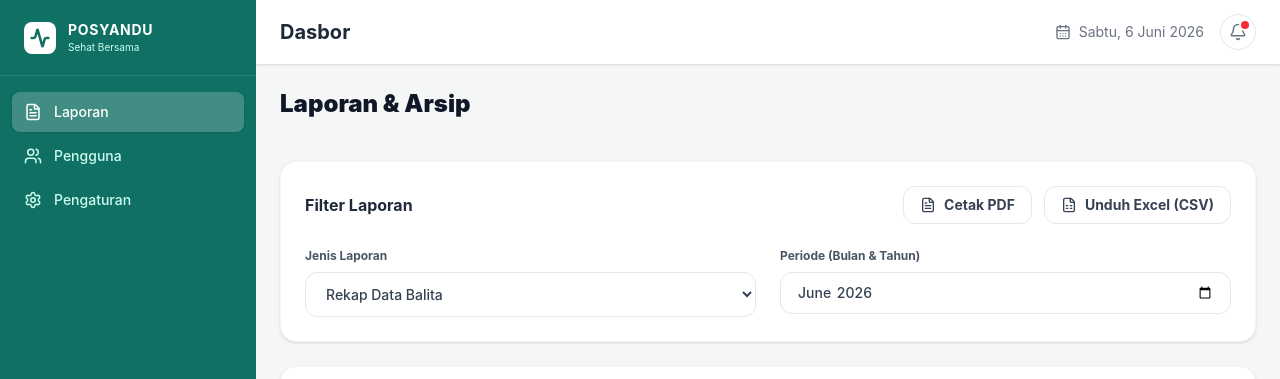
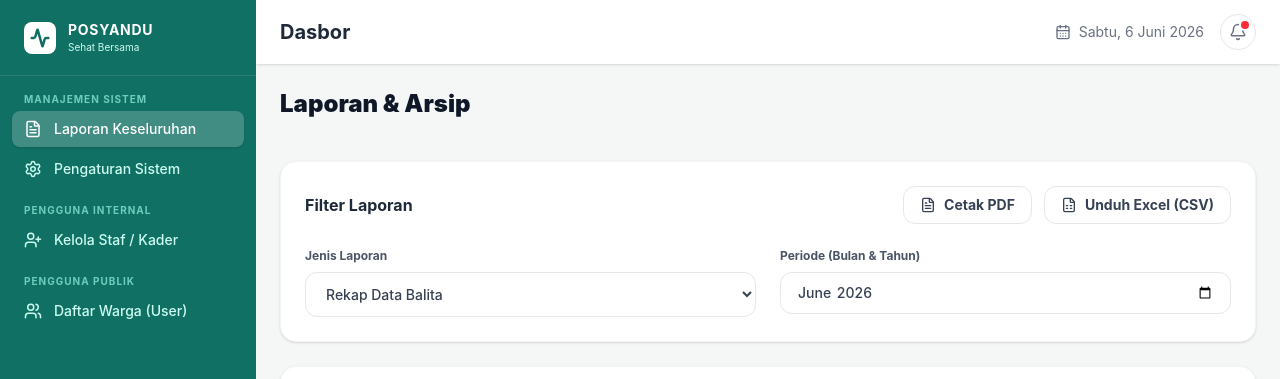
Before and after one commit to AchmadZackyGZ/posyanduNglabak, a SvelteKit app in the folder frontend/: page /dashboard/laporan in a window 1280 px wide. Shown: the top 379 px of the page. Built offline with nearby package versions, Linux system fonts and the light colour scheme; no server answers; sample sign-in values are in the browser's storage.

Commit message:
merubah tampilan dan men grouping untuk menampilkan seluruh pengguna untuk khusus pengguna internal atau pengguna public(users)

```diff
--- a/frontend/src/routes/dashboard/+layout.svelte
+++ b/frontend/src/routes/dashboard/+layout.svelte
@@ -3,7 +3,7 @@
 	import { onMount } from 'svelte';
 	import { goto } from '$app/navigation';
 	import { page } from '$app/stores';
-	// Impor semua ikon yang dibutuhkan untuk menu baru
+	// Tambahkan ikon Package untuk Inventaris dan UserPlus/Users untuk spesifik menu
 	import {
 		LayoutDashboard,
 		Baby,
@@ -13,16 +13,17 @@
 		CalendarDays,
 		FileText,
 		Users,
+		UserPlus,
 		Settings,
 		LogOut,
 		Menu,
-		Bell
+		Bell,
+		Package // Ikon untuk Inventaris
 	} from 'lucide-svelte';
 
 	import '../layout.css';
 	let { children } = $props();
 
-	// 1. Sesuaikan interface dengan format JSON dari Golang (huruf kecil)
 	let user = $state<{ nama_lengkap: string; role: string } | null>(null);
 	let isSidebarOpen = $state(false);
 
@@ -53,70 +54,67 @@
 	}
 
 	let currentPath = $derived($page.url.pathname);
+	let currentRole = $derived((user?.role || 'KADER').toUpperCase());
 
-	// DEFINISI MENU & HAK AKSES (RBAC) YANG SUDAH DISINKRONKAN DENGAN BACKEND
-	let menuItems = $derived([
+	// --- STRUKTUR MENU BARU BERBASIS KELOMPOK (GROUPING) ---
+	let menuGroups = $derived([
 		{
-			path: '/dashboard',
-			label: 'Beranda',
-			icon: LayoutDashboard,
-			roles: ['KADER', 'BIDAN'] // Admin tidak perlu lihat grafik harian
+			group: 'Utama',
+			roles: ['KADER', 'BIDAN'],
+			items: [
+				{ path: '/dashboard', label: 'Beranda', icon: LayoutDashboard },
+				{ path: '/dashboard/jadwal', label: 'Jadwal Kegiatan', icon: CalendarDays }
+			]
 		},
 		{
-			path: '/dashboard/balita',
-			label: 'Data Balita',
-			icon: Baby,
-			roles: ['KADER', 'BIDAN']
+			group: 'Data Pasien & Layanan',
+			roles: ['KADER', 'BIDAN'],
+			items: [
+				{ path: '/dashboard/balita', label: 'Data Balita', icon: Baby },
+				{ path: '/dashboard/ibu-hamil', label: 'Data Ibu Hamil', icon: HeartPulse },
+				{ path: '/dashboard/lansia', label: 'Data Lansia', icon: Activity },
+				{ path: '/dashboard/pemeriksaan', label: 'Pemeriksaan', icon: Stethoscope }
+			]
 		},
 		{
-			path: '/dashboard/ibu-hamil',
-			label: 'Data Ibu Hamil',
-			icon: HeartPulse,
-			roles: ['KADER', 'BIDAN']
+			group: 'Logistik',
+			roles: ['KADER', 'BIDAN'], // <--- FASE 2: HAK AKSES INVENTARIS
+			items: [{ path: '/dashboard/inventaris', label: 'Inventaris Obat', icon: Package }]
 		},
 		{
-			path: '/dashboard/lansia',
-			label: 'Data Lansia',
-			icon: Activity,
-			roles: ['KADER', 'BIDAN']
+			group: 'Manajemen Sistem',
+			roles: ['ADMIN'], // Khusus Admin
+			items: [
+				{ path: '/dashboard/laporan', label: 'Laporan Keseluruhan', icon: FileText }, // Admin lihat ini di atas
+				{ path: '/dashboard/pengaturan', label: 'Pengaturan Sistem', icon: Settings }
+			]
 		},
 		{
-			path: '/dashboard/pemeriksaan',
-			label: 'Pemeriksaan',
-			icon: Stethoscope,
-			roles: ['KADER', 'BIDAN']
+			group: 'Pengguna Internal',
+			roles: ['ADMIN'],
+			items: [
+				// Arahkan ke file +page.svelte yang sudah kita buat sebelumnya
+				{ path: '/dashboard/pengguna', label: 'Kelola Staf / Kader', icon: UserPlus }
+			]
 		},
 		{
-			path: '/dashboard/jadwal',
-			label: 'Jadwal Kegiatan',
-			icon: CalendarDays,
-			roles: ['KADER', 'BIDAN']
+			group: 'Pengguna Publik',
+			roles: ['ADMIN'],
+			items: [
+				// Rute baru untuk nanti saat kita buat fitur warga
+				{ path: '/dashboard/pengguna-publik', label: 'Daftar Warga (User)', icon: Users }
+			]
 		},
 		{
-			path: '/dashboard/laporan',
-			label: 'Laporan',
-			icon: FileText,
-			roles: ['ADMIN', 'KADER', 'BIDAN'] // Semua role boleh lihat laporan
-		},
-		{
-			path: '/dashboard/pengguna',
-			label: 'Pengguna',
-			icon: Users,
-			roles: ['ADMIN'] // Khusus Admin
-		},
-		{
-			path: '/dashboard/pengaturan',
-			label: 'Pengaturan',
-			icon: Settings,
-			roles: ['ADMIN'] // <--- FIX: KHUSUS ADMIN SAJA
+			// Laporan untuk Kader/Bidan ditaruh di bawah agar tidak mencolok
+			group: 'Pelaporan',
+			roles: ['KADER', 'BIDAN'],
+			items: [{ path: '/dashboard/laporan', label: 'Cetak Laporan', icon: FileText }]
 		}
 	]);
 
-	// 2. Perbaiki pembacaan Role dari user?.role (huruf kecil)
-	let currentRole = $derived((user?.role || 'KADER').toUpperCase());
-
-	// Filter menu yang hanya boleh dilihat oleh Role pengguna saat ini
-	let visibleMenu = $derived(menuItems.filter((m) => m.roles.includes(currentRole)));
+	// Filter grup menu berdasarkan Role
+	let visibleGroups = $derived(menuGroups.filter((g) => g.roles.includes(currentRole)));
 
 	// Format tanggal untuk Header
 	let todayDate = new Date().toLocaleDateString('id-ID', {
@@ -143,11 +141,18 @@
 			</div>
 		</div>
 
-		<nav class="scrollbar-hide flex-1 space-y-1 overflow-y-auto px-3 py-4">
-			{#each visibleMenu as menu (menu.path)}
+		<nav class="scrollbar-hide flex-1 space-y-4 overflow-y-auto px-3 py-4">
+			{#each visibleGroups as group (group.group)}
+				<div>
+					<!-- Header Grup (Label Kecil Transparan) -->
+					<h3 class="mb-1 px-3 text-[10px] font-bold tracking-widest text-teal-200/70 uppercase">
+						{group.group}
+					</h3>
+					<div class="space-y-1">
+						{#each group.items as menu (menu.path)}
 							<a
 								href={menu.path}
-					class="flex items-center gap-3 rounded-lg px-3 py-2.5 text-sm font-medium transition-colors {currentPath ===
+								class="flex items-center gap-3 rounded-lg px-3 py-2 text-sm font-medium transition-colors {currentPath ===
 									menu.path ||
 								(menu.path !== '/dashboard' && currentPath.startsWith(menu.path))
 									? 'bg-white/20 text-white shadow-sm'
@@ -157,6 +162,9 @@
 								{menu.label}
 							</a>
 						{/each}
+					</div>
+				</div>
+			{/each}
 		</nav>
 
 		<div class="border-t border-white/10 p-4">
@@ -164,11 +172,9 @@
 				<div
 					class="flex h-8 w-8 items-center justify-center rounded-full bg-white text-sm font-bold text-[#117064]"
 				>
-					<!-- Ambil inisial dari nama_lengkap -->
 					{user?.nama_lengkap ? user.nama_lengkap.charAt(0).toUpperCase() : 'P'}
 				</div>
 				<div class="flex-1 overflow-hidden">
-					<!-- Tampilkan nama_lengkap dan role -->
 					<p class="truncate text-xs font-bold text-white">{user?.nama_lengkap || 'Petugas'}</p>
 					<p class="text-[10px] text-teal-200">{user?.role?.toUpperCase() || 'KADER'}</p>
 				</div>
@@ -195,12 +201,10 @@
 				<h1 class="text-xl font-bold text-gray-800">
 					{#if currentPath === '/dashboard'}
 						Beranda
-					{:else if currentPath.includes('balita')}
-						Data Balita
-					{:else if currentPath.includes('ibu-hamil')}
-						Data Ibu Hamil
-					{:else if currentPath.includes('lansia')}
-						Data Lansia
+					{:else if currentPath.includes('inventaris')}
+						Inventaris Logistik
+					{:else if currentPath.includes('pengguna-publik')}
+						Daftar Warga
 					{:else}
 						Dasbor
 					{/if}
```
Lines whose indentation alone changed are shown as unchanged.
